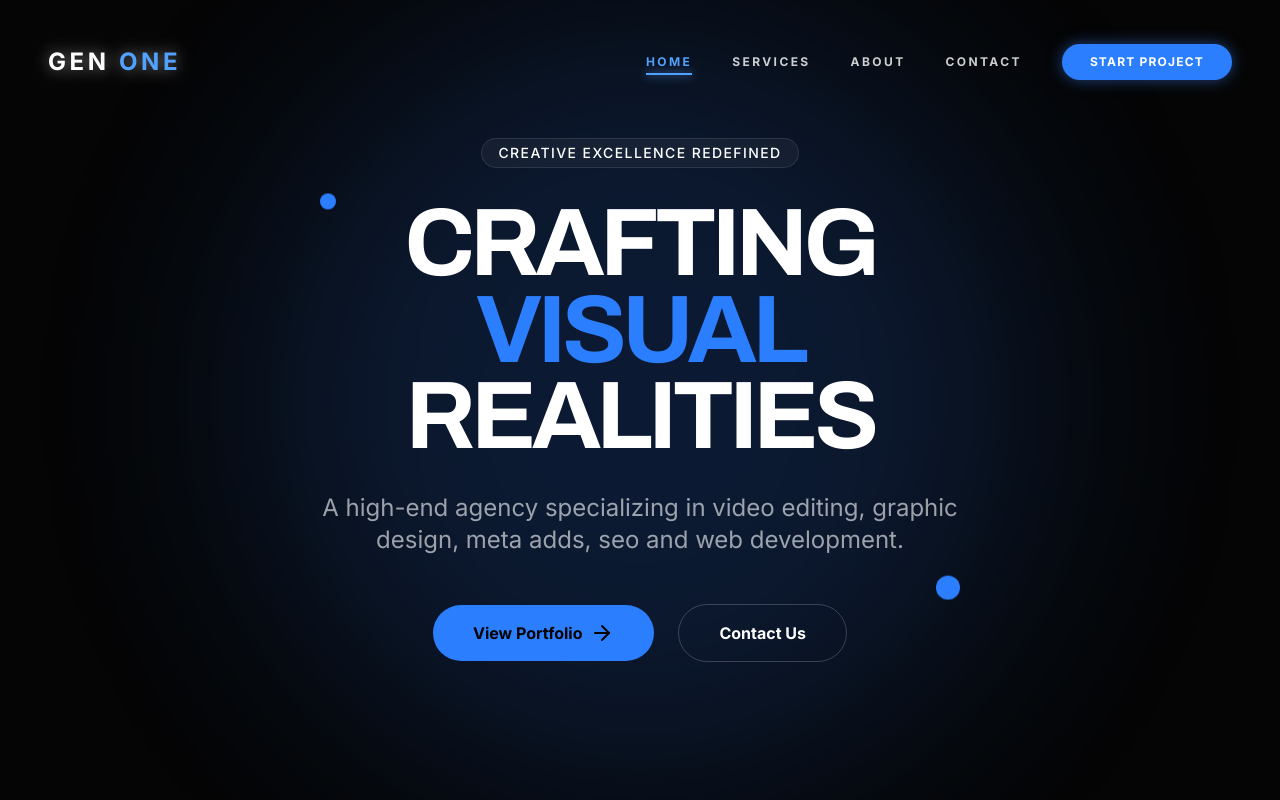
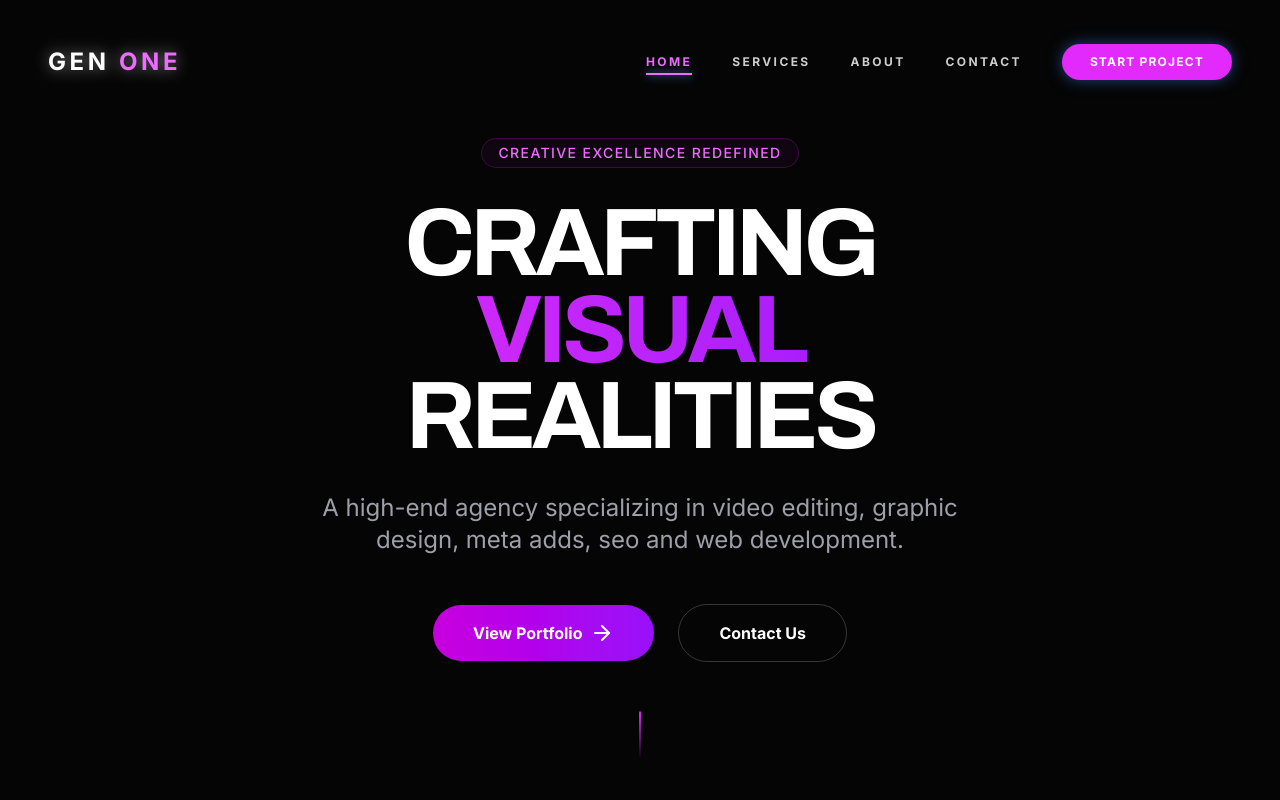
Before and after one commit to salujavishal370-coder/genone_media-prompt-updated-with-design--14-, a React (Vite) app: page / in a window 1280 px wide. Shown: the top 800 px of the page. Built offline with nearby package versions, Linux system fonts and the light colour scheme.

Commit message:
Change the theme color to voilet

```diff
--- a/src/components/Navbar.tsx
+++ b/src/components/Navbar.tsx
@@ -55,14 +55,14 @@ export default function Navbar() {
         className={cn(
           "max-w-7xl mx-auto px-6 py-3 rounded-full transition-all duration-500 flex justify-between items-center",
           scrolled
-            ? 'bg-white/10 backdrop-blur-2xl border border-blue-500/30 shadow-[0_0_20px_rgba(59,130,246,0.2)]'
+            ? 'bg-white/10 backdrop-blur-2xl border border-fuchsia-500/30 shadow-[0_0_20px_rgba(59,130,246,0.2)]'
             : 'bg-transparent'
         )}
       >
         {/* Logo with Glow */}
         <Link to="/" className="group">
           <div className="text-xl md:text-2xl font-bold uppercase tracking-[0.15em] text-white drop-shadow-[0_0_8px_rgba(255,255,255,0.5)]">
-            Gen <span className="text-blue-400 group-hover:text-white transition-colors duration-300">One</span>
+            Gen <span className="text-fuchsia-400 group-hover:text-white transition-colors duration-300">One</span>
           </div>
         </Link>
 
@@ -74,12 +74,12 @@ export default function Navbar() {
               to={link.path}
               className={cn(
                 'text-[12px] uppercase tracking-[0.2em] font-bold transition-all relative group',
-                location.pathname === link.path ? 'text-blue-400' : 'text-white/80 hover:text-white'
+                location.pathname === link.path ? 'text-fuchsia-400' : 'text-white/80 hover:text-white'
               )}
             >
               {link.name}
               <span className={cn(
-                "absolute -bottom-1 left-0 h-[2px] bg-blue-400 shadow-[0_0_10px_#60a5fa] transition-all duration-300",
+                "absolute -bottom-1 left-0 h-[2px] bg-fuchsia-400 shadow-[0_0_10px_#60a5fa] transition-all duration-300",
                 location.pathname === link.path ? 'w-full' : 'w-0 group-hover:w-full'
               )} />
             </Link>
@@ -87,7 +87,7 @@ export default function Navbar() {
 
           <Link
             to="/contact"
-            className="relative px-7 py-2.5 bg-blue-500 text-white text-xs font-black uppercase tracking-widest rounded-full hover:bg-white hover:text-blue-600 transition-all duration-300 shadow-[0_0_15px_rgba(59,130,246,0.5)] active:scale-95"
+            className="relative px-7 py-2.5 bg-fuchsia-500 text-white text-xs font-black uppercase tracking-widest rounded-full hover:bg-white hover:text-blue-600 transition-all duration-300 shadow-[0_0_15px_rgba(59,130,246,0.5)] active:scale-95"
           >
             Start Project
           </Link>
@@ -95,7 +95,7 @@ export default function Navbar() {
 
         {/* Mobile Menu Icon */}
         <button className="md:hidden text-white" onClick={() => setIsOpen(!isOpen)}>
-          <div className="bg-blue-500/20 p-2 rounded-lg border border-blue-500/40">
+          <div className="bg-fuchsia-500/20 p-2 rounded-lg border border-fuchsia-500/40">
              {isOpen ? <X size={20} /> : <Menu size={20} />}
           </div>
         </button>
--- a/src/pages/Home.tsx
+++ b/src/pages/Home.tsx
@@ -51,12 +51,12 @@ export default function Home() {
   return (
     <PageWrapper>
       {/* Hero Section */}
-      <section className="relative min-h-screen flex items-center justify-center overflow-hidden px-6 py-20">
-        {/* Background Blobs - Added -z-10 to prevent blocking clicks */}
+        <section className="relative min-h-screen flex items-center justify-center overflow-hidden px-6 py-20 bg-[#050505]">
+          {/* Background Blobs - Updated to Fuchsia/Purple Glow */}
           <div className="absolute inset-0 -z-10">
-          <div className="absolute top-1/2 left-1/2 -translate-x-1/2 -translate-y-1/2 w-[300px] md:w-[800px] h-[300px] md:h-[800px] bg-blue-500/20 rounded-full blur-[120px] animate-pulse" />
-          <div className="absolute top-1/4 left-1/4 w-4 h-4 bg-blue-500 rounded-full anti-gravity" />
-          <div className="absolute bottom-1/4 right-1/4 w-6 h-6 bg-blue-500 rounded-full anti-gravity" style={{ animationDelay: '1s' }} />
+            <div className="absolute top-1/2 left-1/2 -translate-x-1/2 -translate-y-1/2 w-[300px] md:w-[800px] h-[300px] md:h-[800px] bg-fuchsia-600/10 rounded-full blur-[120px] animate-pulse" />
+            <div className="absolute top-1/4 left-1/4 w-4 h-4 bg-fuchsia-500 rounded-full anti-gravity" />
+            <div className="absolute bottom-1/4 right-1/4 w-6 h-6 bg-purple-500 rounded-full anti-gravity" style={{ animationDelay: '1s' }} />
             <div className="absolute top-1/3 right-1/3 w-2 h-2 bg-white rounded-full anti-gravity" style={{ animationDelay: '2s' }} />
           </div>
 
@@ -65,18 +65,19 @@ export default function Home() {
               initial={{ opacity: 0, scale: 0.9 }}
               animate={{ opacity: 1, scale: 1 }}
               transition={{ duration: 1 }}
-            className="mb-8 inline-block px-4 py-1 rounded-full border border-white/10 bg-white/5 backdrop-blur-sm text-xs md:text-sm font-medium tracking-widest uppercase"
+              className="mb-8 inline-block px-4 py-1 rounded-full border border-fuchsia-500/20 bg-fuchsia-500/5 backdrop-blur-sm text-xs md:text-sm font-medium tracking-widest uppercase text-fuchsia-400"
             >
               Creative Excellence Redefined
             </motion.div>
 
-          <h1 className="text-5xl md:text-8xl font-display font-bold tracking-tighter leading-[0.9] mb-8">
+            <h1 className="text-5xl md:text-8xl font-display font-bold tracking-tighter leading-[0.9] mb-8 text-white">
               <span className="block overflow-hidden">
                 <motion.span initial={{ y: '100%' }} animate={{ y: 0 }} transition={{ duration: 0.8, delay: 0.2 }} className="block">
                   CRAFTING
                 </motion.span>
               </span>
-            <span className="block overflow-hidden text-blue-500 ">
+              {/* Visual text now in Fuchsia Gradient */}
+              <span className="block overflow-hidden text-transparent bg-clip-text bg-gradient-to-r from-fuchsia-500 to-purple-600">
                 <motion.span initial={{ y: '100%' }} animate={{ y: 0 }} transition={{ duration: 0.8, delay: 0.4 }} className="block">
                   VISUAL
                 </motion.span>
@@ -88,23 +89,24 @@ export default function Home() {
               </span>
             </h1>
 
-          <p className="text-lg md:text-2xl text-white/60 max-w-2xl mx-auto mb-12">
+            <p className="text-lg md:text-2xl text-zinc-400 max-w-2xl mx-auto mb-12">
               A high-end agency specializing in video editing, graphic design, meta adds, seo and web development.
             </p>
 
             <div className="flex flex-col sm:flex-row gap-6 justify-center items-center">
-            <Link to="/portfolio" className="px-10 py-4 bg-blue-500 text-black font-bold rounded-full hover:bg-white transition-all duration-300 flex items-center gap-2 group">
+              {/* Button changed to Fuchsia Gradient */}
+              <Link to="/portfolio" className="px-10 py-4 bg-gradient-to-r from-fuchsia-600 to-purple-600 text-white font-bold rounded-full hover:shadow-[0_0_30px_rgba(217,70,239,0.4)] transition-all duration-300 flex items-center gap-2 group">
                 View Portfolio <ArrowRight className="group-hover:translate-x-1 transition-transform" />
               </Link>
-            <Link to="/contact" className="px-10 py-4 border border-white/20 hover:bg-white/5 font-bold rounded-full transition-all duration-300">
+              <Link to="/contact" className="px-10 py-4 border border-white/20 text-white hover:bg-white/5 font-bold rounded-full transition-all duration-300">
                 Contact Us
               </Link>
             </div>
           </div>
 
-        {/* Scroll Indicator */}
+          {/* Scroll Indicator - Gradient updated */}
           <div className="absolute bottom-8 left-1/2 -translate-x-1/2">
-          <div className="w-[2px] h-12 bg-gradient-to-b from- accent to-transparent rounded-full animate-bounce" />
+            <div className="w-[2px] h-12 bg-gradient-to-b from-fuchsia-500 to-transparent rounded-full animate-bounce" />
           </div>
         </section>
 
@@ -114,11 +116,11 @@ export default function Home() {
 
           {/* TOP SECTION: Tagda Content */}
           <div className="text-center mb-16 space-y-4">
-          <div className="inline-block px-4 py-1 rounded-full border border-blue-500/20 bg-blue-500/5 text-blue-400 text-[10px] font-black uppercase tracking-[0.3em]">
+            <div className="inline-block px-4 py-1 rounded-full border border-fuchsia-500/20 bg-fuchsia-500/5 text-fuchsia-400 text-[10px] font-black uppercase tracking-[0.3em]">
               Agency Expertise
             </div>
             <h2 className="text-5xl md:text-7xl font-bold tracking-tighter leading-none uppercase">
-            Digital <span className="text-blue-500">Mastery</span>
+              Digital <span className="text-fuchsia-500">Mastery</span>
             </h2>
             <p className="text-zinc-400 text-base md:text-lg max-w-2xl mx-auto leading-relaxed">
               We don't just follow trends; we set them. From high-performance web architecture
```
Lines whose indentation alone changed are shown as unchanged.
